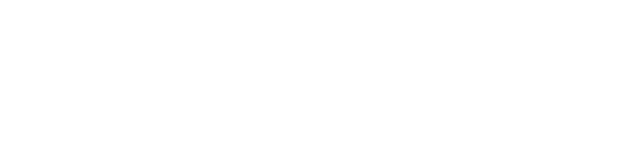
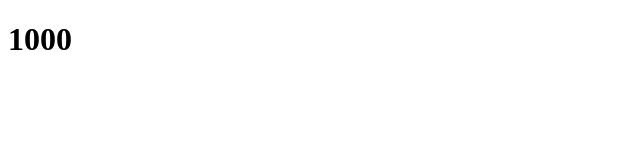
Before and after one commit to mizuno-yuji/1000, a plain HTML site: page index.html in a window 1280 px wide. Shown: the whole page, without its empty margins (0-640 px from the left). Drawn offline with Linux system fonts and the light colour scheme.

Commit message:
Update index.html

```diff
--- a/index.html
+++ b/index.html
@@ -6,6 +6,7 @@
     <title>1000</title>
 </head>
 <body>
+    <h1>1000</h1>
 
 </body>
 </html>
```
